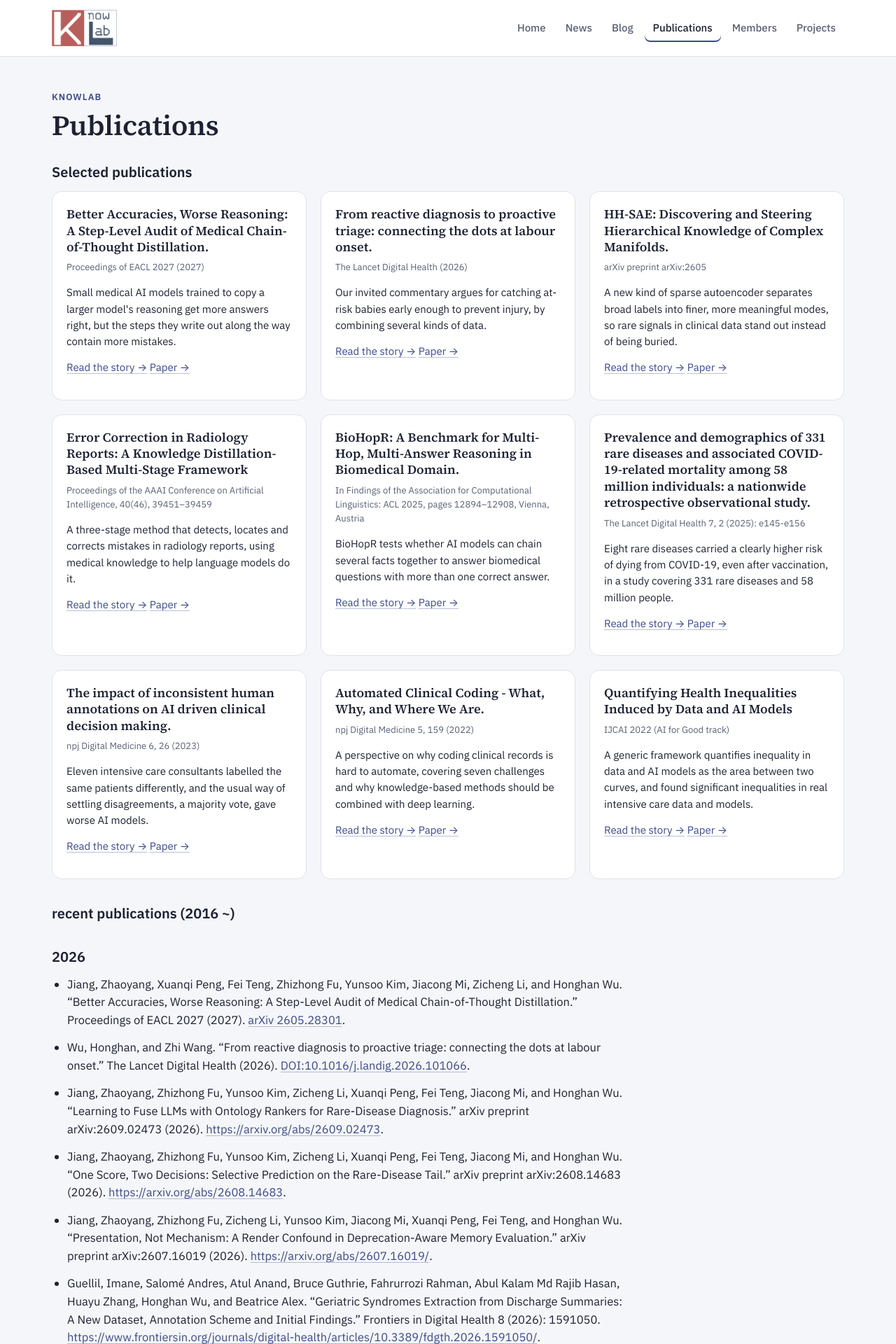
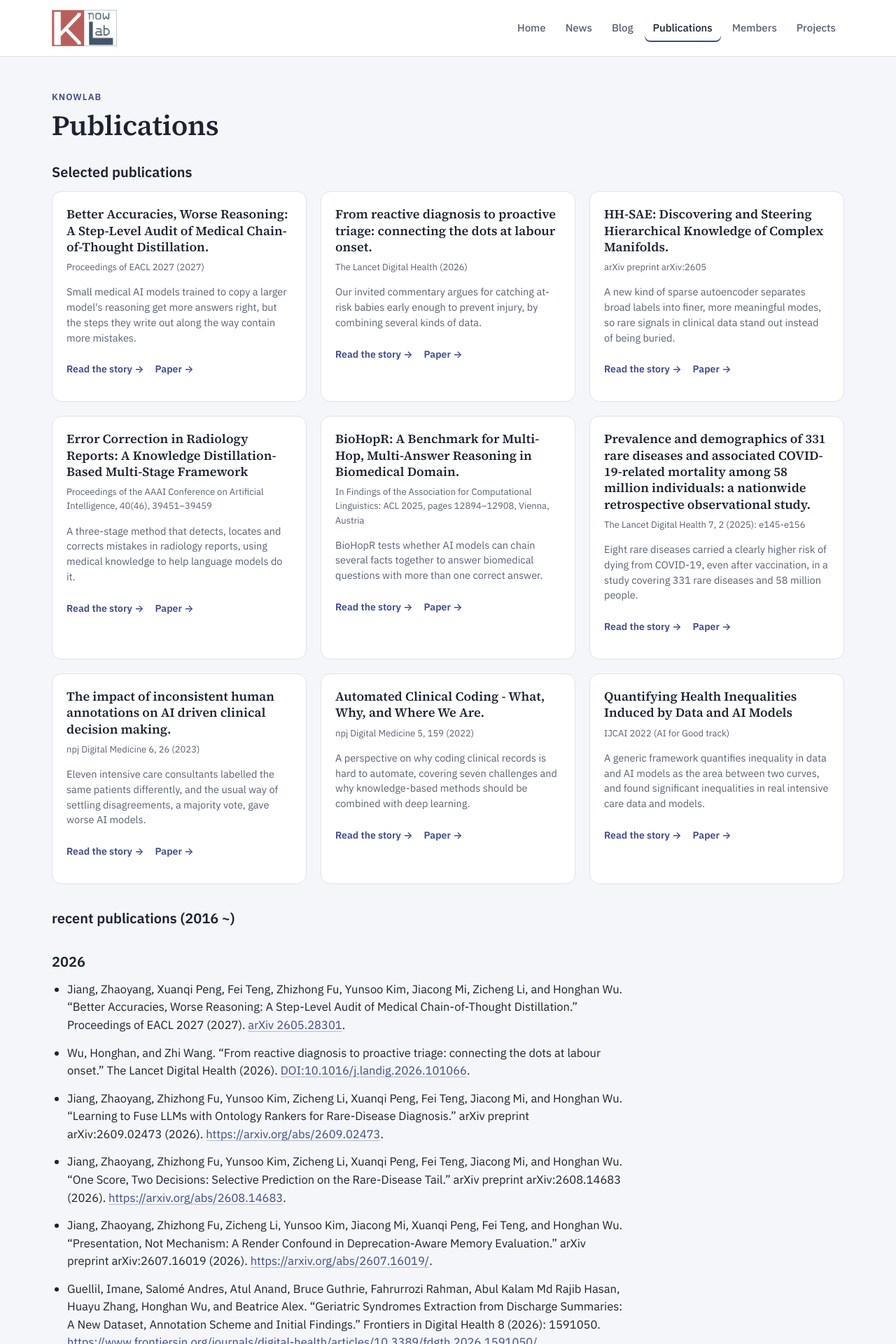
Before and after one commit to knowlab/knowlab.github.io, a Jekyll site: the page built from publications.md, in a window 1280 px wide. Shown: the top 1920 px of the page at 70% size. Built offline with Jekyll 4.4.1, drawn with Linux system fonts in a browser that asks for light colours.

Commit message:
Selected publications: card link styling

```diff
--- a/css/home.css
+++ b/css/home.css
@@ -286,3 +286,10 @@
 .kl .listen.playing{background:#eef0f6;border-color:var(--accent)}
 .kl .story-audio{margin:0 0 24px;padding:14px 16px;border:1px solid var(--line);border-radius:12px;background:var(--card)}
 .kl .story-audio audio{display:block;width:100%;margin-top:8px}
+
+/* Selected publications: short explanation + links on each card */
+.kl .selectedPub .grid-list li{display:flex;flex-direction:column}
+.kl .pub-summary{font-size:14.5px;line-height:1.5;color:var(--muted);margin:8px 0 0}
+.kl .pub-links{display:flex;flex-wrap:wrap;gap:6px 16px;margin:auto 0 0;padding-top:10px;font-size:14px;font-weight:600}
+.kl .pub-links a{color:var(--accent);text-decoration:none}
+.kl .pub-links a:hover{text-decoration:underline}
```
